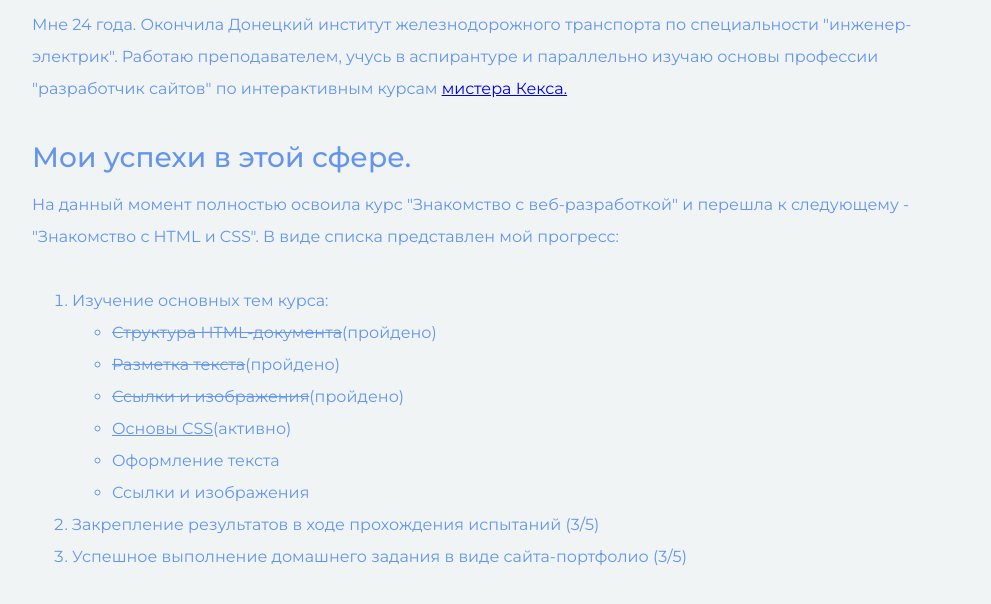
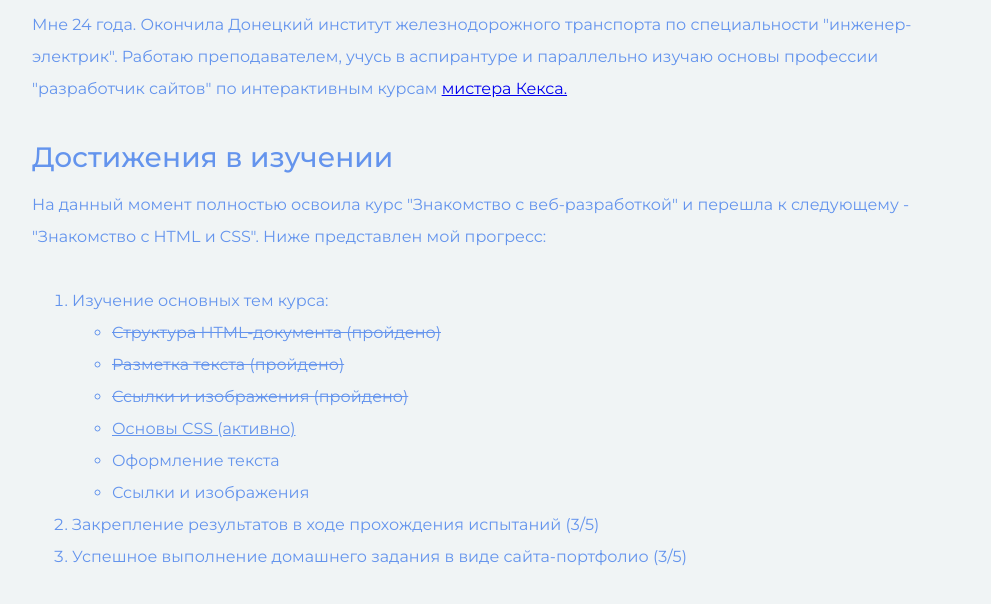
Before and after one commit to TyotyaIra/my-site, a plain HTML site: page index.html in a window 1280 px wide. Shown: the part 1810-2414 px from the top of the page, without its empty margins (144-1135 px from the left). Drawn offline with nearby package versions, Linux system fonts and the light colour scheme.

Commit message:
Add files via upload

```diff
--- a/index.html
+++ b/index.html
@@ -19,7 +19,7 @@
       <div class="container">
 	  <h1 class="heading">Добро пожаловать!</h1>
       <p>Неопознанный Simba</p>
-		<p>(Junior верстальщик)</p>
+		<p>(портфолио Junior верстальщика)</p>
 	  </div>
     </section>
 
@@ -32,16 +32,16 @@
       <p>Мне 24 года. Окончила Донецкий институт железнодорожного транспорта по специальности "инженер-электрик".
 	  Работаю преподавателем, учусь в аспирантуре и параллельно изучаю основы профессии "разработчик сайтов"
 	  по интерактивным курсам <a href="https://htmlacademy.ru/courses">мистера Кекса.</a></p>
-      <h3>Мои успехи в этой сфере.</h3>
+      <h3>Достижения в изучении</h3>
       <p>
-		  На данный момент полностью освоила курс "Знакомство с веб-разработкой" и перешла к следующему - "Знакомство с HTML и CSS". В виде списка представлен мой прогресс:
+		  На данный момент полностью освоила курс "Знакомство с веб-разработкой" и перешла к следующему - "Знакомство с HTML и CSS". Ниже представлен мой прогресс:
 		  <ol>
 		  <li>Изучение основных тем курса:
 			<ul type=a>
-			<li><del>Структура HTML-документа</del>(пройдено)</li>
-			<li><del>Разметка текста</del>(пройдено)</li>
-			<li><del>Ссылки и изображения</del>(пройдено)</li>
-			<li><ins>Основы CSS</ins>(активно)</li>
+			<li><del>Структура HTML-документа (пройдено)</del></li>
+			<li><del>Разметка текста (пройдено)</del></li>
+			<li><del>Ссылки и изображения (пройдено)</del></li>
+			<li><ins>Основы CSS (активно)</ins></li>
 			<li>Оформление текста</li>
 			<li>Ссылки и изображения</li>
 			</ul>
```
